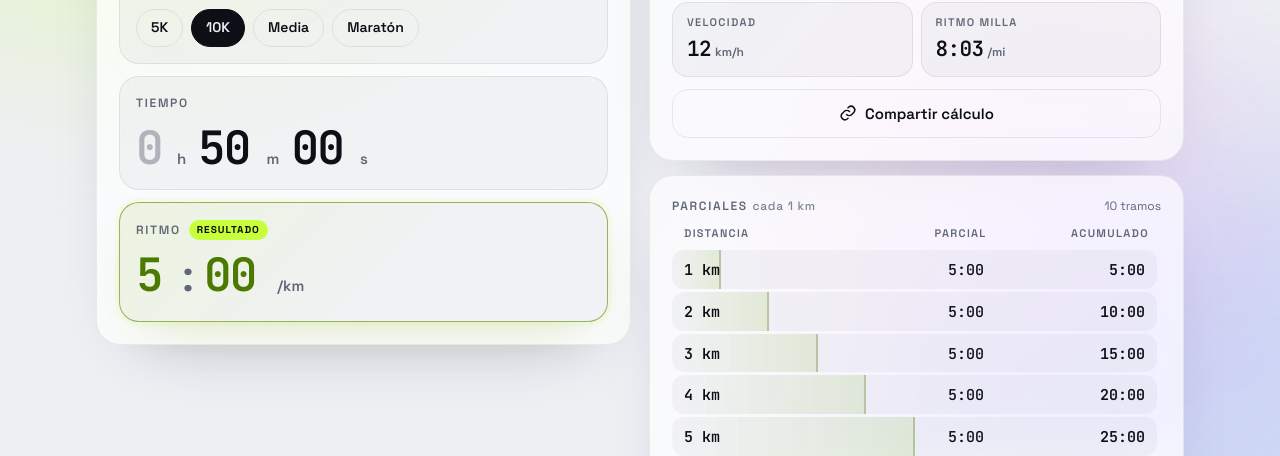
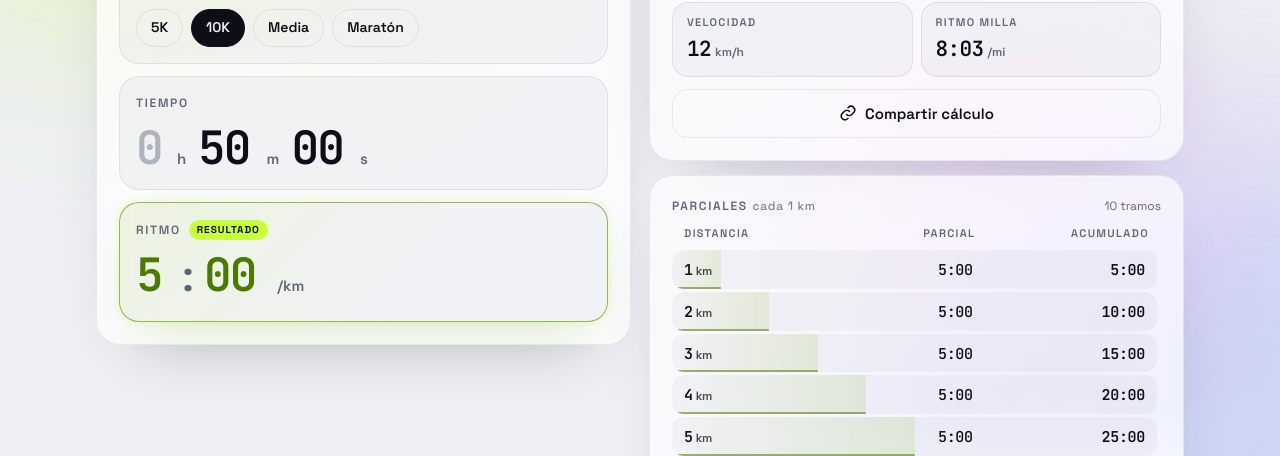
Before and after one commit to IkerSolozabal/pace, a website with bundled scripts: page index.html in a window 1280 px wide. Shown: the part 342-798 px from the top of the page. Built offline with nearby package versions, Linux system fonts and the light colour scheme.

Commit message:
Tabla de parciales: evita solapes en kilómetros altos
- Columnas de tiempo con ancho mínimo según contenido (max-content)
- Barra de progreso como línea inferior en vez de borde que cruzaba los números
- Unidades (m/km) en tamaño reducido y fuente ajustada en pantallas estrechas
- Acumulado sin décimas a partir de 1 h en pista

Co-Authored-By: Claude Opus 5.5 <noreply@anthropic.com>

```diff
--- a/app.js
+++ b/app.js
@@ -238,14 +238,16 @@ function renderSplits(res) {
   const html = list.map((r, i) => {
     const last = i === list.length - 1 && total <= MAX_SPLITS;
     const km = Math.abs(r.d % 1000) < 1e-6 || Math.abs((r.d % 1000) - 1000) < 1e-6;
-    const label = isPista()
-      ? (km && r.d >= 1000 ? `${nf(r.d / 1000, 0)} km` : `${nf(r.d, 1)} m`)
-      : (km ? `${nf(r.d / 1000, 0)} km` : `${nf(r.d / 1000, 3)} km`);
+    const [num, unit] = isPista() && !(km && r.d >= 1000)
+      ? [nf(r.d, 1), 'm']
+      : [nf(r.d / 1000, km ? 0 : 3), 'km'];
+    const label = `${num}<small>${unit}</small>`;
     const cls = ['r', km ? 'km' : '', last ? 'last' : ''].join(' ').trim();
     return `<div class="${cls}" role="row" style="--p:${((r.d / d) * 100).toFixed(2)}%">` +
       `<span class="d" role="cell">${label}</span>` +
       `<span role="cell">${fmtClock(r.split, dec)}</span>` +
-      `<span role="cell">${fmtClock(r.cum, dec)}</span></div>`;
+      // Por encima de 1 h las décimas no aportan y ensanchan la columna.
+      `<span role="cell">${fmtClock(r.cum, r.cum >= 3600 ? 0 : dec)}</span></div>`;
   });
   if (total > MAX_SPLITS) html.push(`<div class="more">Mostrando los primeros ${MAX_SPLITS} tramos</div>`);
   el.rows.innerHTML = html.join('');
--- a/styles.css
+++ b/styles.css
@@ -235,21 +235,30 @@ body:not([data-mode="pista"]) .pista-only { display: none !important; }
 
 /* ---------- Parciales ---------- */
 .table { font-variant-numeric: tabular-nums; }
-.thead, .r { display: grid; grid-template-columns: 1.1fr 1fr 1.1fr; gap: 8px; align-items: center; }
+/* Distancia flexible; las columnas de tiempo nunca se encogen por debajo de su contenido. */
+.thead, .r { display: grid; grid-template-columns: minmax(0, 1fr) minmax(max-content, 0.9fr) minmax(max-content, 1.1fr); column-gap: 12px; align-items: center; }
+.thead span, .r span { white-space: nowrap; }
+.r .d { overflow: hidden; text-overflow: ellipsis; }
+.r .d small { font-family: var(--font); font-size: 0.8em; font-weight: 600; margin-left: 3px; opacity: 0.75; }
 .thead { padding: 0 12px 8px; font-size: 11px; font-weight: 600; letter-spacing: 0.12em; text-transform: uppercase; color: var(--muted); }
 .thead span:not(:first-child), .r span:not(:first-child) { text-align: right; }
 .rows { display: flex; flex-direction: column; gap: 3px; }
 .r {
   position: relative; isolation: isolate; overflow: hidden;
   padding: 10px 12px; border-radius: 12px;
-  font-family: var(--mono); font-size: 15px; font-weight: 500;
+  font-family: var(--mono); font-size: clamp(13px, 3.9vw, 15px); font-weight: 500; letter-spacing: -0.02em;
   background: var(--field);
 }
 .r::before {
   content: ''; position: absolute; inset: 0 auto 0 0; z-index: -1;
   width: var(--p, 0%);
   background: linear-gradient(90deg, transparent, var(--bar));
-  border-right: 2px solid color-mix(in srgb, var(--accent-text) 35%, transparent);
+}
+/* Progreso como barra fina inferior: no cruza los números en km altos. */
+.r::after {
+  content: ''; position: absolute; left: 0; bottom: 0; z-index: -1;
+  width: var(--p, 0%); height: 2px; border-radius: 2px;
+  background: color-mix(in srgb, var(--accent-text) 55%, transparent);
 }
 .r span:last-child { font-weight: 600; }
 .r .d { color: var(--muted); }
```
